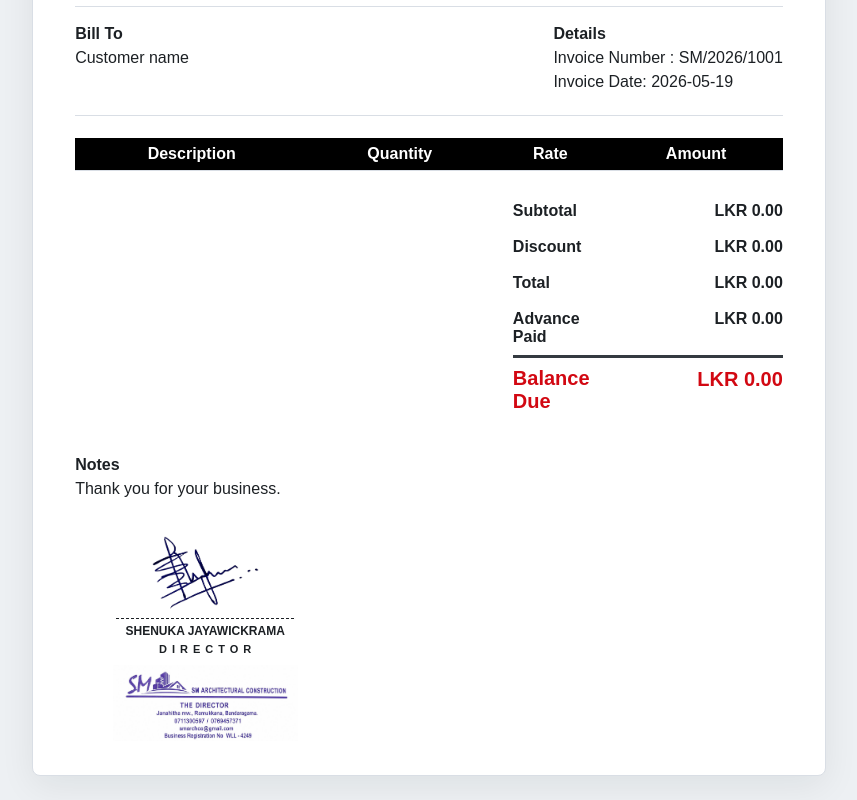
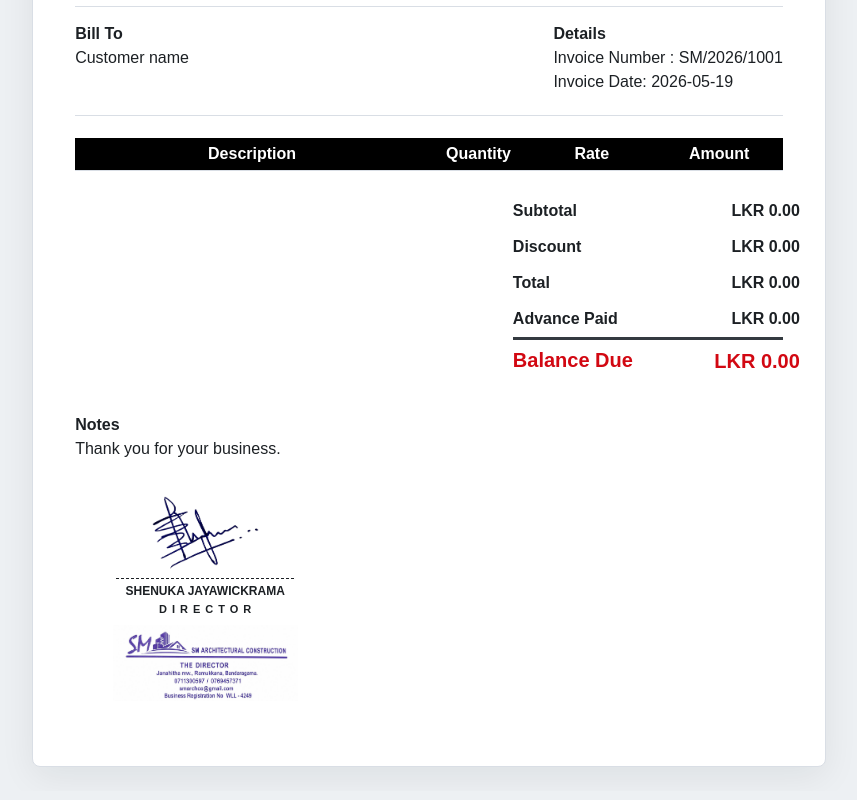
Before and after one commit to JayaniPerera27/Billing-system, a website: page public/index.html in a window 1280 px wide. Shown: the part 1188-1988 px from the top of the page, without its empty margins (211-1068 px from the left). Drawn offline with Linux system fonts and the light colour scheme; no server answers.

Commit message:
Enhance table layout with fixed widths for columns and improve summary styling

```diff
--- a/public/styles.css
+++ b/public/styles.css
@@ -281,7 +281,28 @@ textarea {
 
 table {
   border-collapse: collapse;
+  table-layout: fixed;
   width: 100%;
+}
+
+th:nth-child(1),
+td:nth-child(1) {
+  width: 50%;
+}
+
+th:nth-child(2),
+td:nth-child(2) {
+  width: 14%;
+}
+
+th:nth-child(3),
+td:nth-child(3) {
+  width: 18%;
+}
+
+th:nth-child(4),
+td:nth-child(4) {
+  width: 18%;
 }
 
 th {
@@ -319,8 +340,12 @@ td:nth-child(2) {
   display: grid;
   font-weight: 900;
   gap: 0;
-  grid-template-columns: 95px 175px;
+  grid-template-columns: 112px 175px;
   padding: 9px 0;
+}
+
+.summary span {
+  white-space: nowrap;
 }
 
 .summary strong {
@@ -547,7 +572,7 @@ td:nth-child(2) {
   .summary div {
     font-weight: 900;
     gap: 0;
-    grid-template-columns: 95px 175px;
+    grid-template-columns: 112px 175px;
     padding: 4px 0;
   }
 
```
